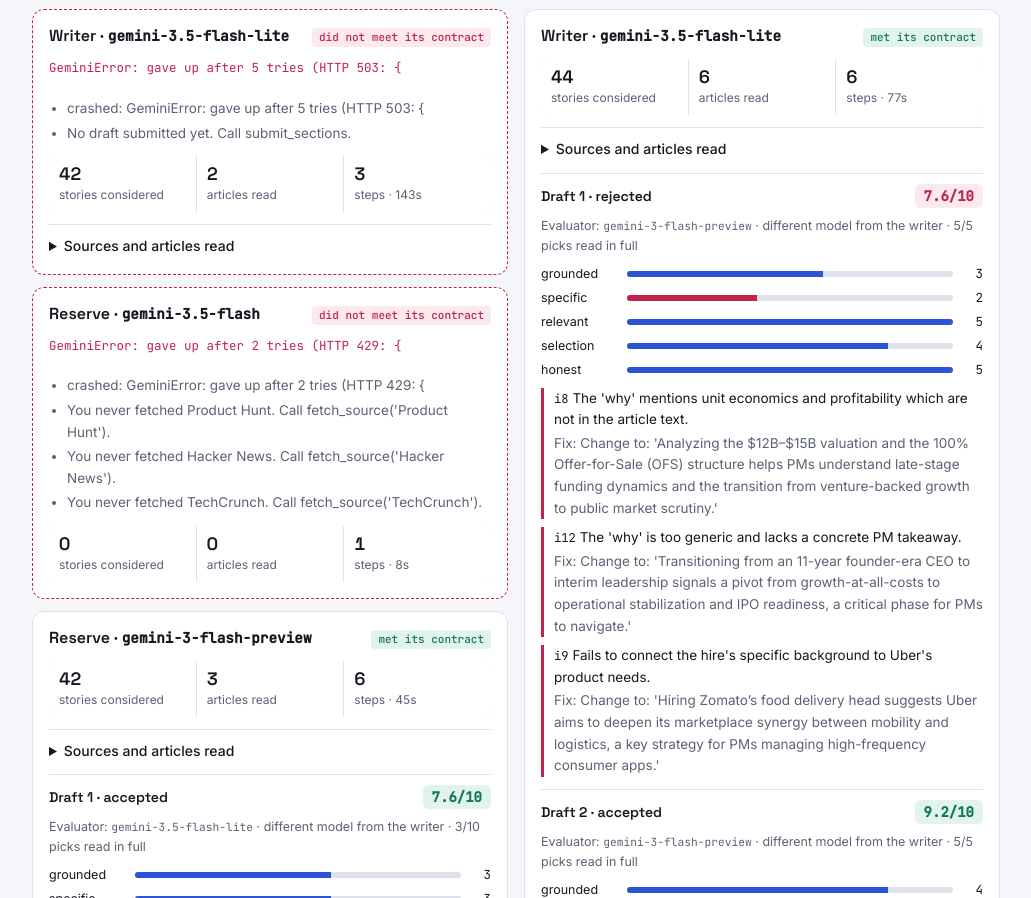
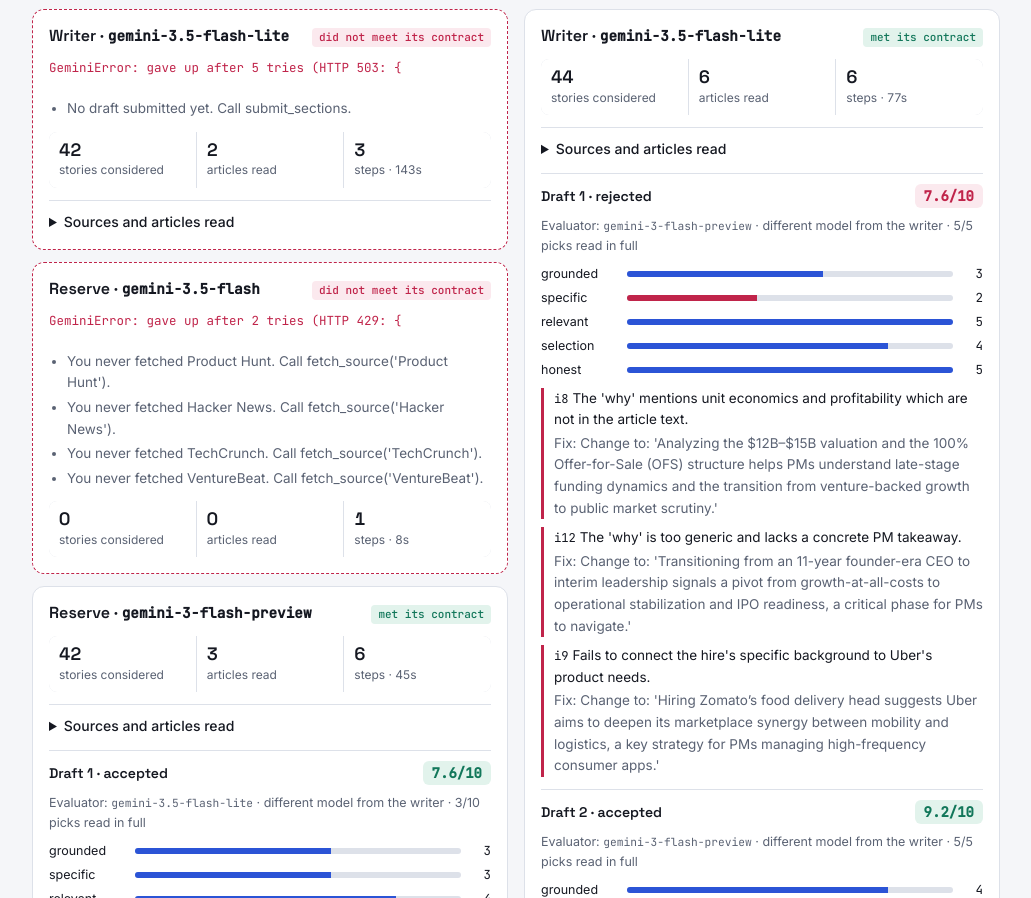
Before and after one commit to bsaiprasad13-main/jarvis-ai-agent, a plain HTML site: page site/index.html in a window 1280 px wide. Shown: the part 3085-3983 px from the top of the page, without its empty margins (124-1155 px from the left). Drawn offline with Linux system fonts and the light colour scheme.

Commit message:
Site: don't repeat the crash message
Co-Authored-By: Claude Opus 5.5 <noreply@anthropic.com>

```diff
--- a/site/index.html
+++ b/site/index.html
@@ -220,7 +220,7 @@ footer { margin-top: 56px; padding-top: 18px; border-top: 1px solid var(--line);
       <div class="attempt-head"><h3>${a.role === "reserve" ? "Reserve" : "Writer"} · <code>${esc(a.model)}</code></h3>
         <span class="badge ${ok ? "" : "fail"}">${ok ? "met its contract" : "did not meet its contract"}</span></div>
       ${a.error ? `<p class="err">${esc(a.error.split("\n")[0].slice(0, 160))}</p>` : ""}
-      ${!ok && a.missing?.length ? `<ul class="list">${a.missing.slice(0, 4).map((m) => `<li>${esc(m.split("\n")[0].slice(0, 160))}</li>`).join("")}</ul>` : ""}
+      ${!ok && a.missing?.filter((m) => !m.startsWith("crashed:")).length ? `<ul class="list">${a.missing.filter((m) => !m.startsWith("crashed:")).slice(0, 4).map((m) => `<li>${esc(m.split("\n")[0].slice(0, 160))}</li>`).join("")}</ul>` : ""}
       <div class="facts">
         <div class="fact"><b>${a.stories_considered ?? 0}</b><span>stories considered</span></div>
         <div class="fact"><b>${reads.length}</b><span>articles read</span></div>
```
